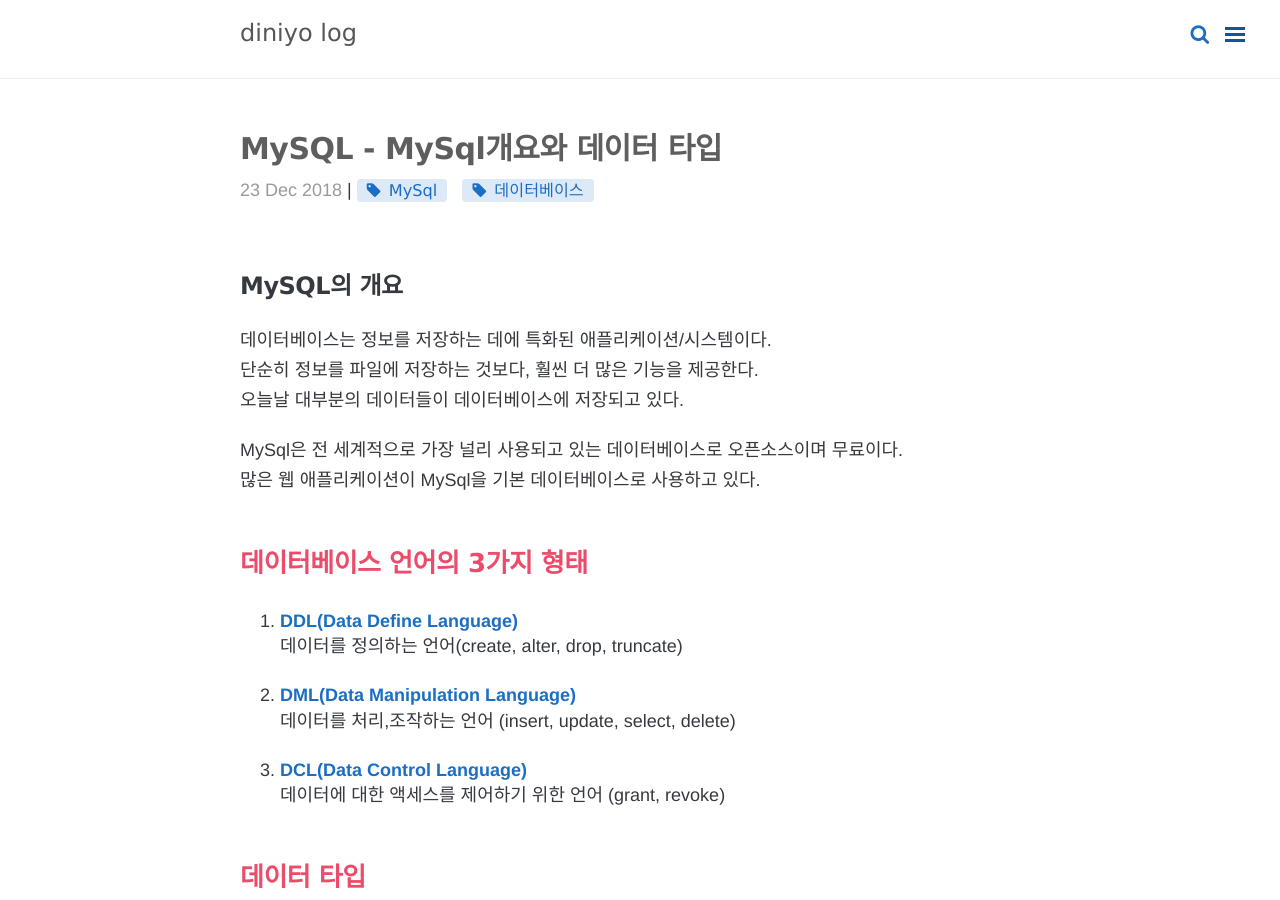
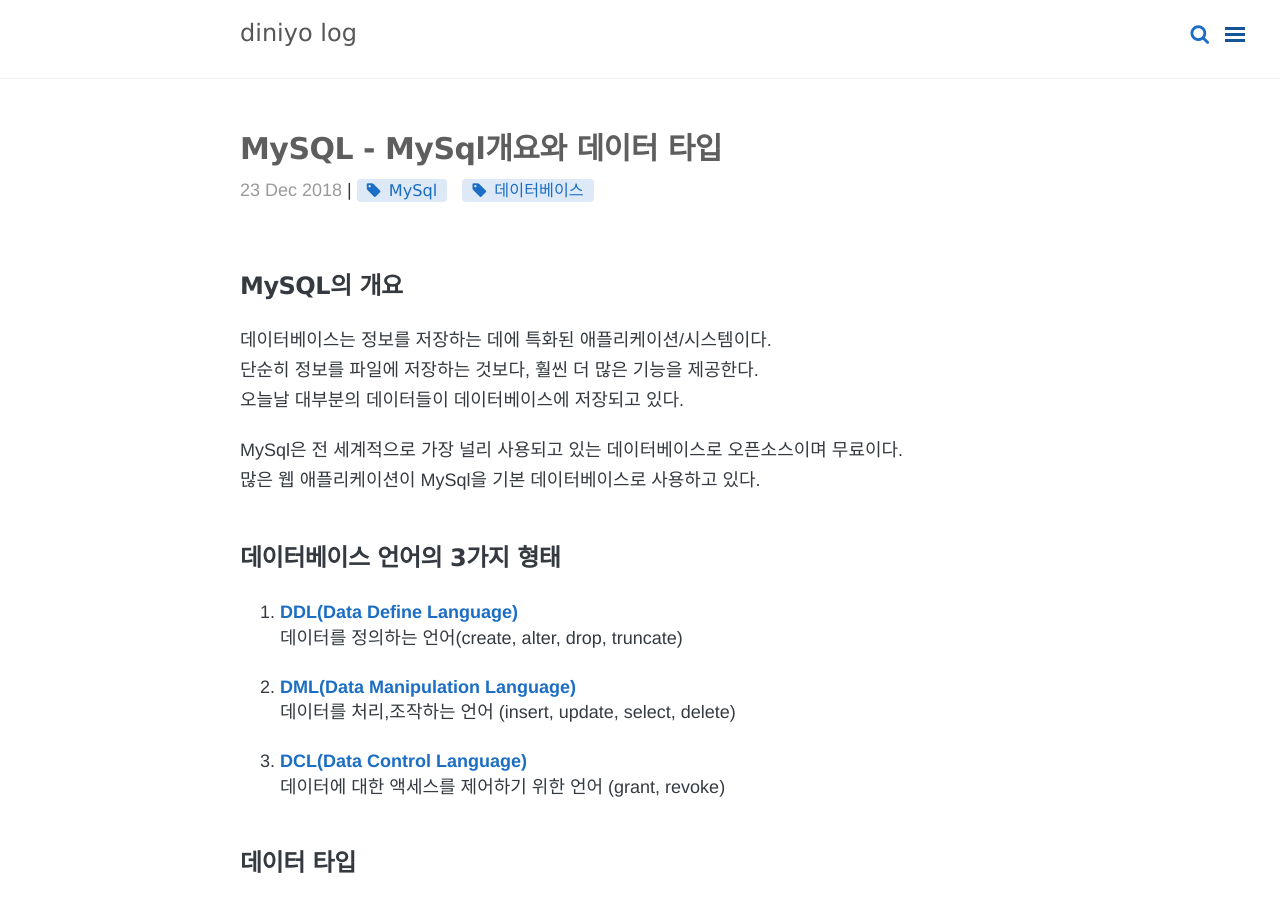
Before and after one commit to diniyo804/diniyo804.github.io, a Jekyll site: the page built from _posts/MySQL/18-12-23-mysql.md, in a window 1280 px wide and 900 px high. Built offline with Jekyll 4.4.1, drawn with Linux system fonts in a browser that asks for light colours; nearby versions of some CDN libraries; comment, search, counter and statistics services are not loaded.

```diff
--- a/_posts/MySQL/18-12-23-mysql.md
+++ b/_posts/MySQL/18-12-23-mysql.md
@@ -15,7 +15,7 @@ MySql은 전 세계적으로 가장 널리 사용되고 있는 데이터베이
 많은 웹 애플리케이션이 MySql을 기본 데이터베이스로 사용하고 있다.
 
 
-## 데이터베이스 언어의 3가지 형태
+### 데이터베이스 언어의 3가지 형태
 1. [DDL(Data Define Language)](https://ko.wikipedia.org/wiki/%EB%8D%B0%EC%9D%B4%ED%84%B0_%EC%A0%95%EC%9D%98_%EC%96%B8%EC%96%B4)
  : 데이터를 정의하는 언어(create, alter, drop, truncate)
 2. [DML(Data Manipulation Language)](https://ko.wikipedia.org/wiki/%EB%8D%B0%EC%9D%B4%ED%84%B0_%EC%A1%B0%EC%9E%91_%EC%96%B8%EC%96%B4)
@@ -24,7 +24,7 @@ MySql은 전 세계적으로 가장 널리 사용되고 있는 데이터베이
  : 데이터에 대한 액세스를 제어하기 위한 언어 (grant, revoke)
 
 
-## 데이터 타입
+### 데이터 타입
 
 | type | 바이트 수 | 범위 | 설명 |
 | :---- | :---- | :---- | :---- |
```
